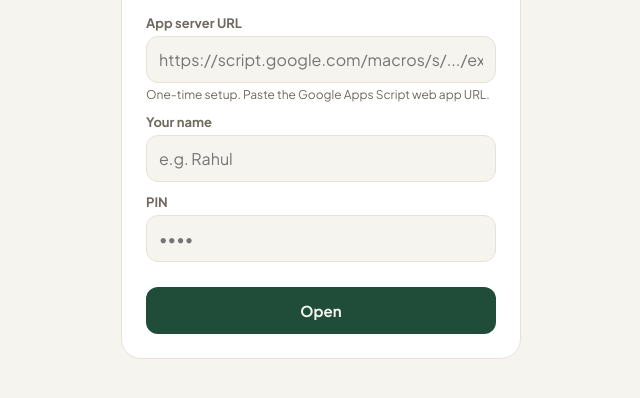
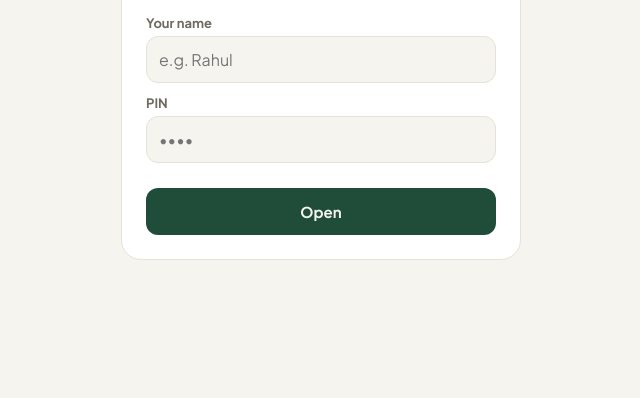
Before and after one commit to SonalikaTech/PhomarAccount, a plain HTML site: page index.html in a window 1280 px wide. Shown: the part 224-622 px from the top of the page, without its empty margins (319-959 px from the left). Drawn offline with Linux system fonts and the light colour scheme.

Commit message:
Update index.html

```diff
--- a/index.html
+++ b/index.html
@@ -276,7 +276,7 @@ header{display:flex;align-items:center;justify-content:space-between;gap:12px;ma
    SETUP: paste your Google Apps Script web app URL between the quotes.
    If left empty, the app asks for it on first open.
    ===================================================================== */
-const SCRIPT_URL = "";
+const SCRIPT_URL = "https://script.google.com/macros/s/AKfycbznWBDdiZwVrMm4nQMjSqCgghYqCGfdnkW6vxyT7JZuzKnZxkbpHl_WsoyCt_gJWnS0/exec";
 
 (function(){
   const $ = id => document.getElementById(id);
```
